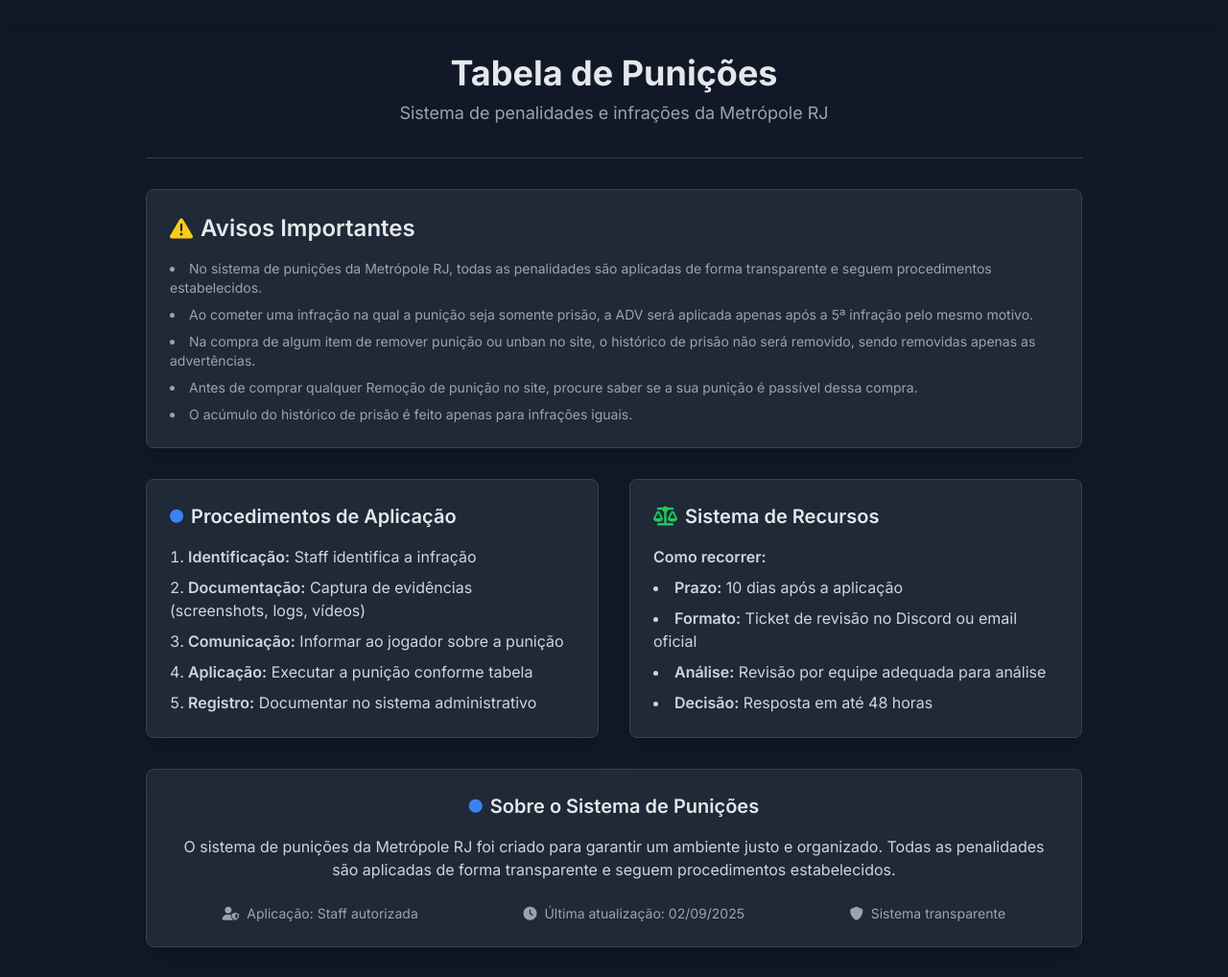
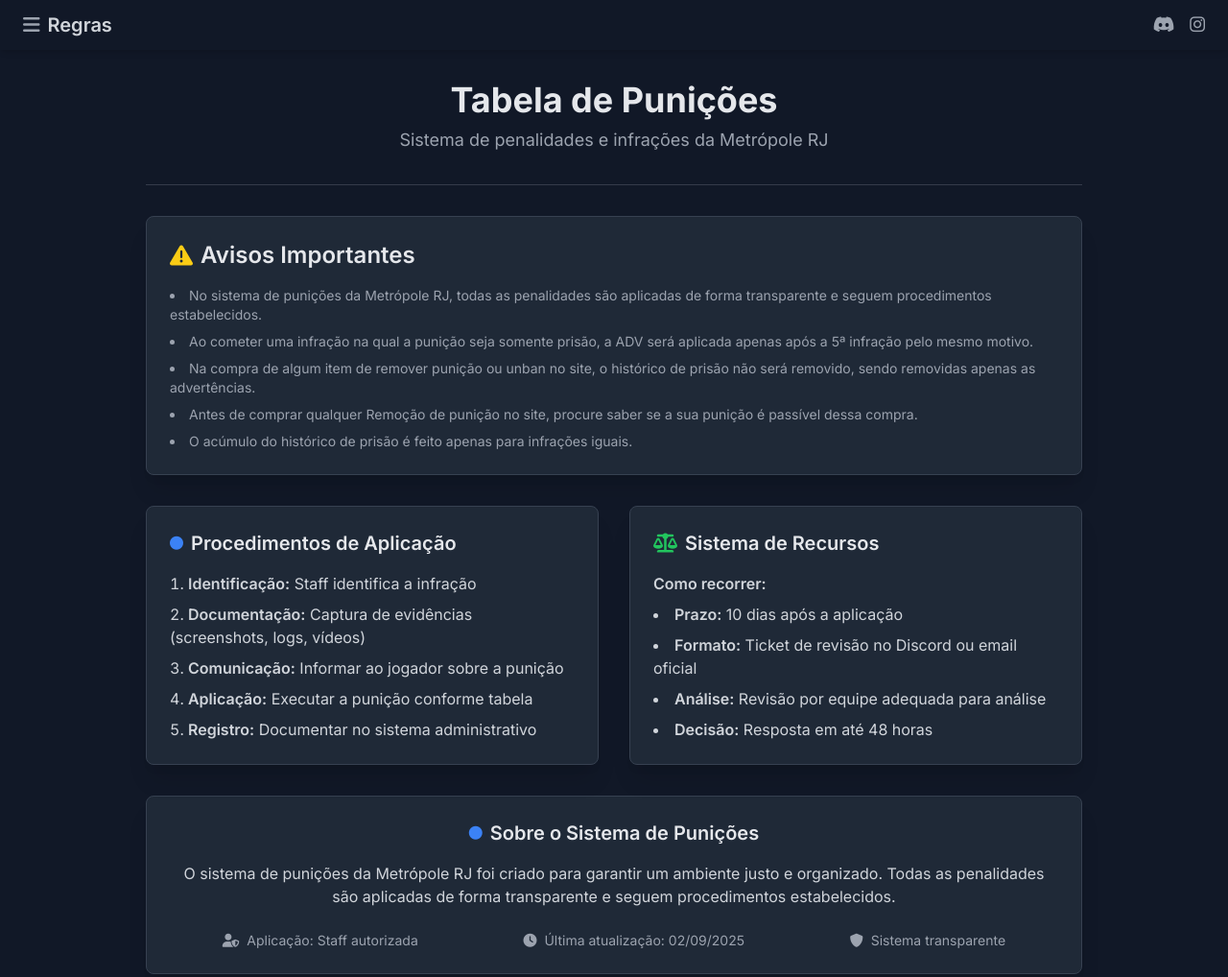
Before and after one commit to RoberioSouza20/site-metropole, a plain HTML site: page index.html in a window 1280 px wide. Shown: the top 1018 px of the page at 96% size. Drawn offline with nearby package versions, Linux system fonts and the light colour scheme.

Commit message:
Update index.html

```diff
--- a/index.html
+++ b/index.html
@@ -60,10 +60,19 @@
 <body class="bg-gray-900 text-white font-sans">
     <header class="bg-gray-900 shadow-md sticky top-0 z-50">
         <div class="container mx-auto flex items-center justify-between px-6 py-3">
-            <div></div>
+            <a href="/" class="flex items-center gap-2">
+                <i class="fas fa-bars text-gray-400 text-xl"></i>
+                <span class="text-xl font-semibold text-gray-300">Regras</span>
+            </a>
 
             <nav class="flex items-center gap-4 text-lg font-medium">
-                </nav>
+                <a href="https://discord.gg/your-discord-invite" target="_blank" class="text-gray-400 hover:text-brand-500">
+                    <i class="fab fa-discord"></i>
+                </a>
+                <a href="https://www.instagram.com/your-instagram" target="_blank" class="text-gray-400 hover:text-brand-500">
+                    <i class="fab fa-instagram"></i>
+                </a>
+            </nav>
         </div>
     </header>
 
```
